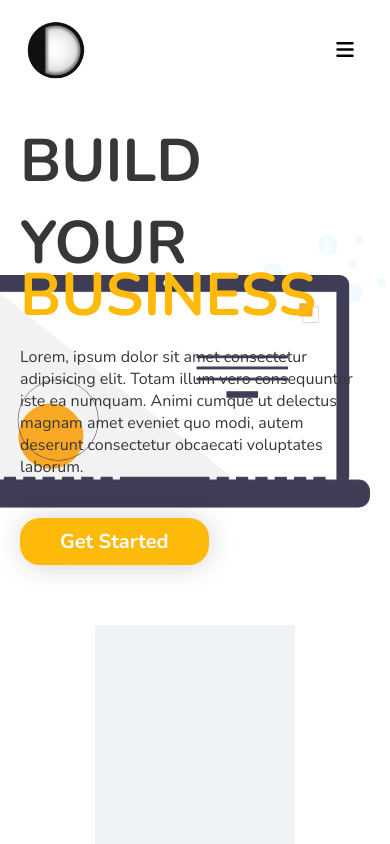
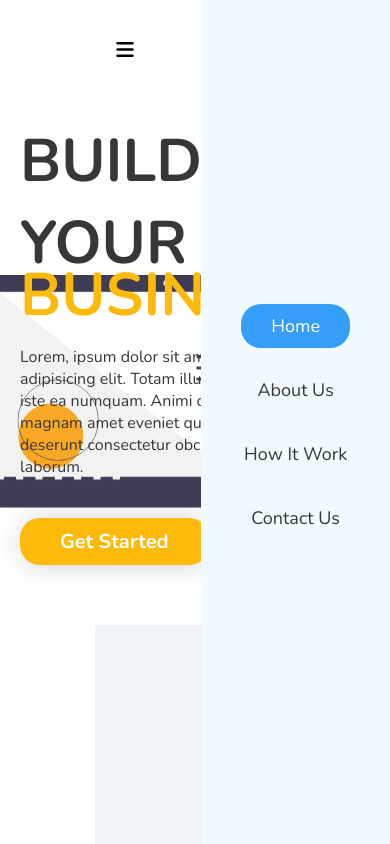
Before and after one commit to mariormt17/home-page-design, a plain HTML site: page index.html in a window 390 px wide. Both pictures are taken after a click on the element 345 px from the left and 50 px from the top of the page. Shown: the top 844 px of the page. Drawn offline with nearby package versions, Linux system fonts and the light colour scheme.

Commit message:
Make the correct functionality of the hamburger button

```diff
--- a/css/styles.css
+++ b/css/styles.css
@@ -88,6 +88,14 @@ header {
 
 .btn-header-responsive:hover {
   background-color: #f5f5f5;
+}
+
+.move-content {
+  right: 220px;
+}
+
+.move-navbar {
+  right: 0;
 }
 
 #home-button {
@@ -299,16 +307,14 @@ footer {
     height: 100%;
     background-color: #f1faff;
     padding: 0px 40px;
+    transition: all 300ms;
   }
 
   nav ul {
-    display: flex;
     flex-direction: column;
   }
 
   nav ul li {
-    margin: 20px 0px;
+    margin: 20px 0px !important;
   }
-
-
 }
--- a/index.html
+++ b/index.html
@@ -15,7 +15,7 @@
         <img src="img/logo.png" alt="logo">
       </div>
       <div class="container-nav">
-        <nav>
+        <nav id="navbar">
           <ul>
             <li><a href="#" id="home-button">Home</a></li>
             <li><a href="#">About Us</a></li>
@@ -29,7 +29,7 @@
       </div>
     </div>
   </header>
-  <main>
+  <main id="main">
     <div class="main-body">
       <div class="container-main-info">
         <h1>BUILD YOUR</h1>
--- a/js/index.js
+++ b/js/index.js
@@ -1,3 +1,4 @@
+// FUNCTION TO ADD NEW STYLE TO NAVBAR WHEN THE SCROLL DOWN
 window.onscroll = function () {
   scroll = document.documentElement.scrollTop;
   header = document.getElementById("header");
@@ -7,3 +8,23 @@ window.onscroll = function () {
     header.classList.remove('nav-mod');
   }
 }
+
+menu = document.getElementById("header");
+navbar = document.getElementById("navbar");
+body = document.getElementById("main");
+
+// FUNCTION TO SHOW THE NAVBAR WHEN THE HAMBURGER BUTTON WAS CLICKED
+document.getElementById("btn-header-responsive").addEventListener("click", function () {
+  menu.classList.toggle("move-content");
+  body.classList.toggle("move-content")
+  navbar.classList.toggle("move-navbar");
+})
+
+// FUNCTION TO RESTORE THE NAVBAR WHEN THE WINDOW HAS A WIDTH MAJOR THAN 760
+window.addEventListener("resize", function () {
+  if (window.innerWidth > 760) {
+    menu.classList.remove("move-content");
+    body.classList.remove("move-content")
+    navbar.classList.remove("move-navbar");
+  }
+})
```
